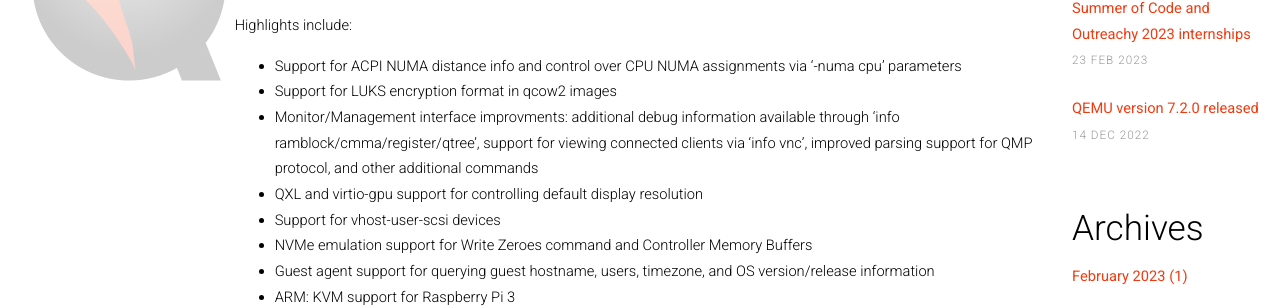
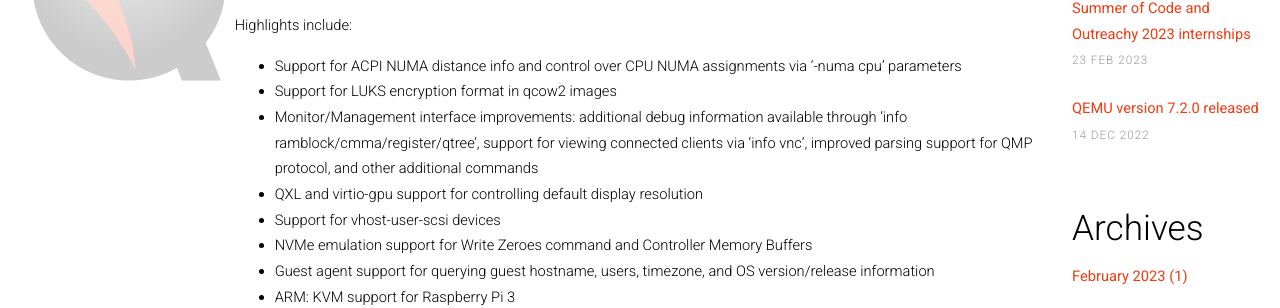
Before and after one commit to qemu/qemu-web, a Jekyll site: the page built from _posts/2017-09-01-qemu-2-10-0.md, in a window 1280 px wide and 900 px high. Shown: the part 195-503 px from the top of the window. Built offline with Jekyll 4.4.1, drawn with Linux system fonts in a browser that asks for light colours; nearby versions of some CDN libraries.

Commit message:
Fix typos
Found with "codespell"

Signed-off-by: Thomas Huth <thuth@redhat.com>

```diff
--- a/_posts/2017-09-01-qemu-2-10-0.md
+++ b/_posts/2017-09-01-qemu-2-10-0.md
@@ -13,7 +13,7 @@
  * Support for ACPI NUMA distance info and control over CPU NUMA
    assignments via '-numa cpu' parameters
  * Support for LUKS encryption format in qcow2 images
- * Monitor/Management interface improvments: additional debug
+ * Monitor/Management interface improvements: additional debug
    information available through 'info ramblock/cmma/register/qtree',
    support for viewing connected clients via 'info vnc', improved
    parsing support for QMP protocol, and other additional commands
```
Also changed, not shown: LICENSE-CC-BY-3.0.md (+1 -1 lines), _posts/2019-11-15-micro-optimizing-kvm-vmexits.md (+1 -1 lines), _posts/2019-12-13-qemu-4-2-0.md (+1 -1 lines), _posts/2020-12-08-qemu-5-2-0.md (+1 -1 lines).
